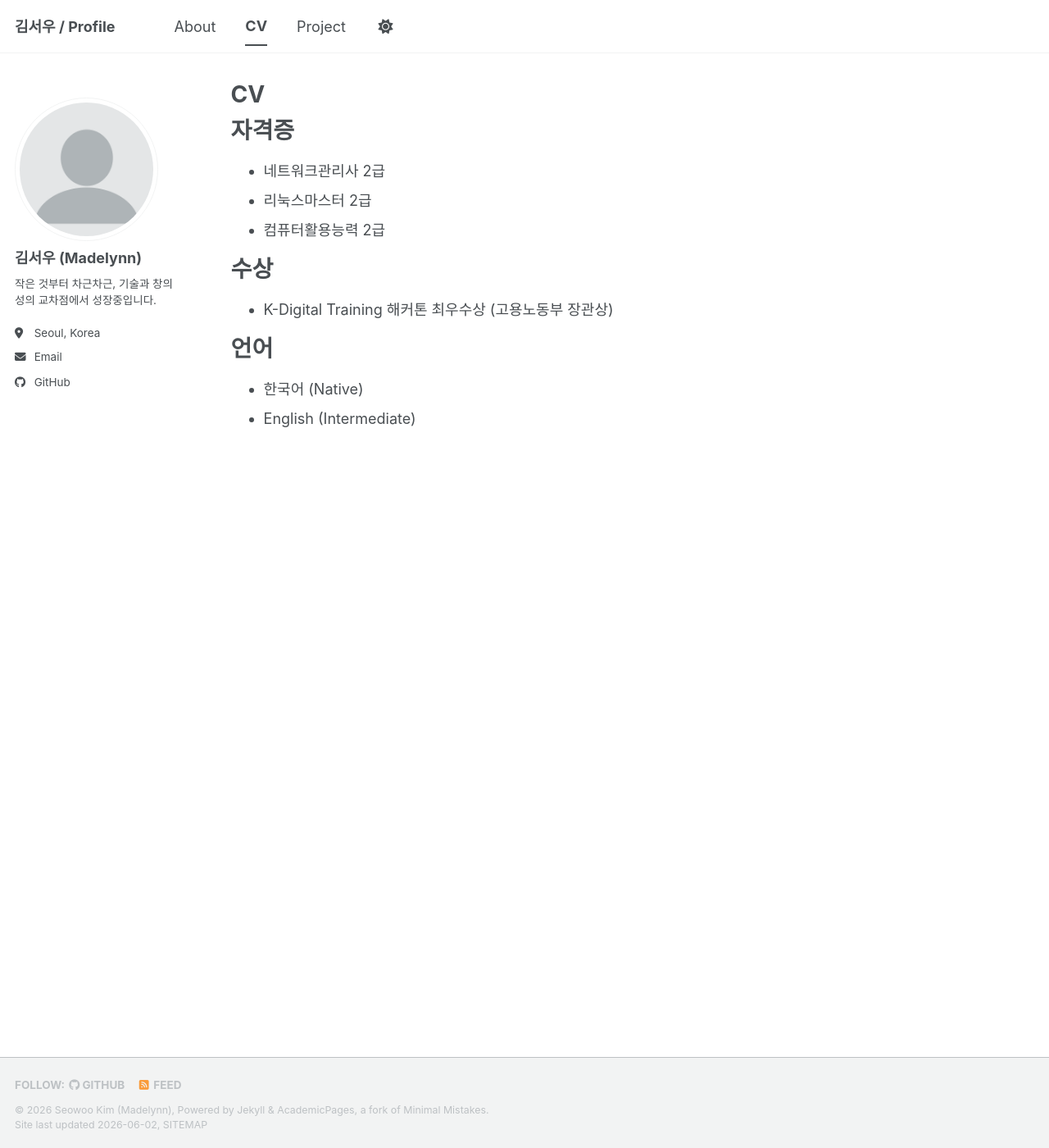
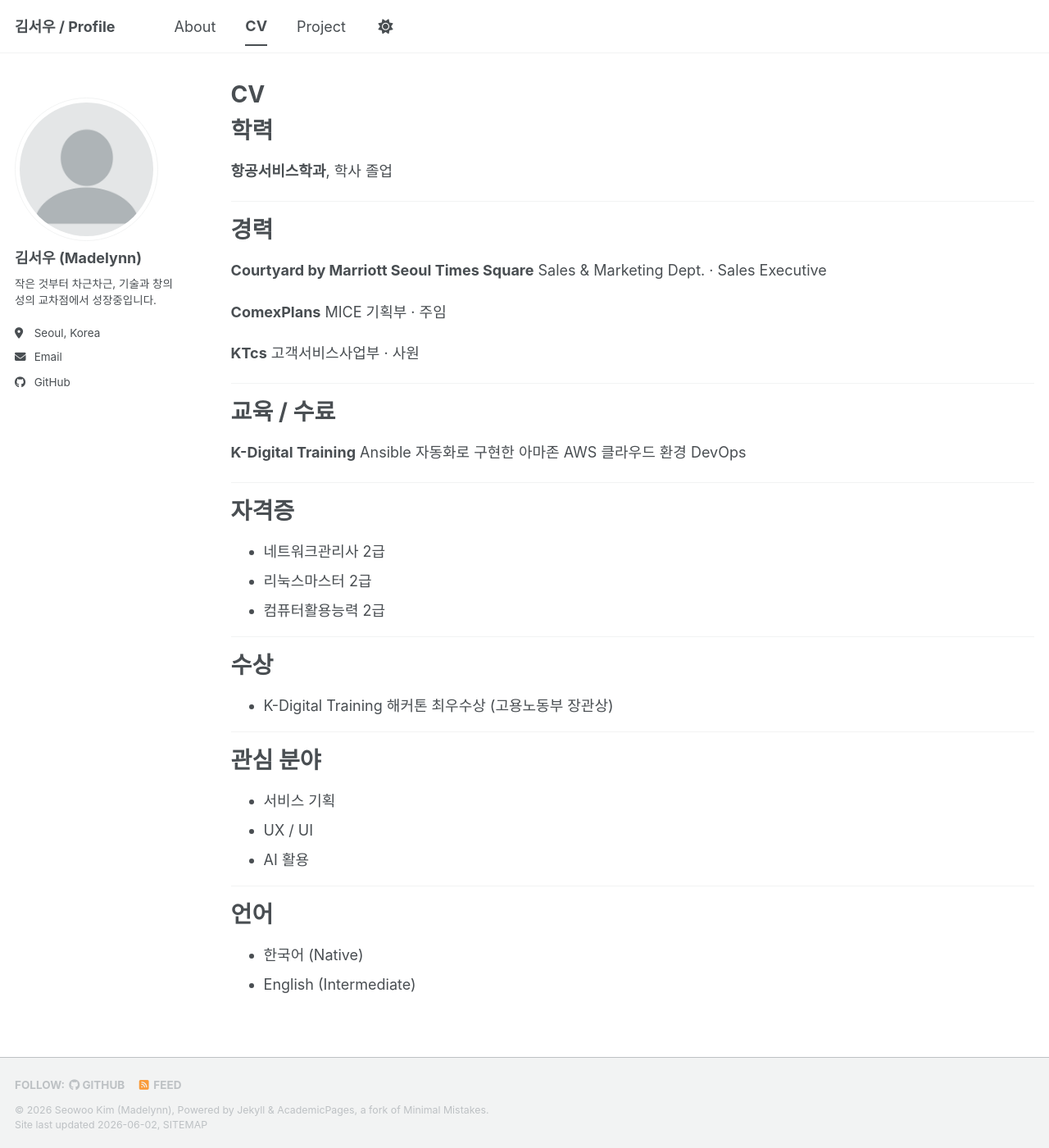
Before and after one commit to seowoo92/seowoo92.github.io, a Jekyll site: the page built from _pages/cv.md, in a window 1280 px wide and 1400 px high. Shown: the whole window at 82% size. Built offline with Jekyll 4.4.1, drawn with Linux system fonts in a browser that asks for light colours; a script bundle is joined from its source files by our own code; library files that are not in the unit come from our copies.

Commit message:
Add education, work experience, training, and interests to CV
Co-Authored-By: Claude Sonnet 4.6 <noreply@anthropic.com>

```diff
--- a/_pages/cv.md
+++ b/_pages/cv.md
@@ -9,15 +9,54 @@ redirect_from:
 
 {% include base_path %}
 
+학력
+======
+**항공서비스학과**, 학사 졸업
+
+---
+
+경력
+======
+
+**Courtyard by Marriott Seoul Times Square**
+Sales & Marketing Dept. · Sales Executive
+
+**ComexPlans**
+MICE 기획부 · 주임
+
+**KTcs**
+고객서비스사업부 · 사원
+
+---
+
+교육 / 수료
+======
+**K-Digital Training**
+Ansible 자동화로 구현한 아마존 AWS 클라우드 환경 DevOps
+
+---
+
 자격증
 ======
 * 네트워크관리사 2급
 * 리눅스마스터 2급
 * 컴퓨터활용능력 2급
 
+---
+
 수상
 ======
 * K-Digital Training 해커톤 최우수상 (고용노동부 장관상)
+
+---
+
+관심 분야
+======
+* 서비스 기획
+* UX / UI
+* AI 활용
+
+---
 
 언어
 ======
```
